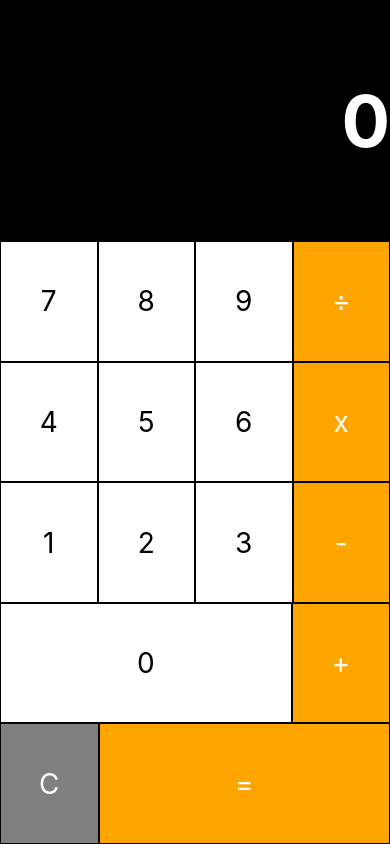
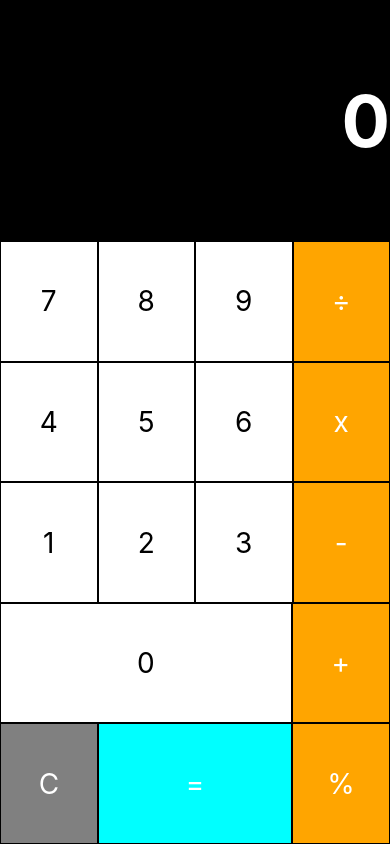
Before and after one commit to bast38900/CalculatorApp, a React Native app: screen / in a window 390 px wide. Built offline with nearby package versions, Linux system fonts and the light colour scheme.

Commit message:
percentage added

```diff
--- a/app/assets/colors.ts
+++ b/app/assets/colors.ts
@@ -5,5 +5,6 @@ export const Colors = {
   black: '#000000',
   orange: '#FFA500',
   white: '#FFFFFF',
-  grey: '#808080'
+  grey: '#808080',
+  aqua: '#00FFFF',
 };
--- a/app/components/calculator.tsx
+++ b/app/components/calculator.tsx
@@ -13,6 +13,7 @@ export const Keyboard = (props: Props) => {
   const [displayValue, setDisplayValue] = useState('0');
   const [firstValue, setFirstValue] = useState('');
   const [OperatorValue, setOperator] = useState('');
+  const [calculatedPercentage, setCalculatedPercentage] = useState('');
 
 
   /**
@@ -35,6 +36,11 @@ export const Keyboard = (props: Props) => {
    * Function to handle if equal ('=') are pressed.
    */
   const equalPressed = () => {
+    if (calculatedPercentage) {
+      setDisplayValue(calculatedPercentage)
+      setCalculatedPercentage('')
+    }
+    else {
       const a = parseFloat(firstValue)
       const b = parseFloat(displayValue)
       let result = ('0');
@@ -58,6 +64,35 @@ export const Keyboard = (props: Props) => {
 
       setDisplayValue(result)
     }
+  }
+
+  /**
+   * Function to handle if percentage ('%') are pressed.
+   */
+  const percentagePressed = () => {
+    const number = parseFloat(firstValue)
+    const percentage = parseFloat(displayValue) * 0.01
+    let result = ('0');
+
+    switch (OperatorValue) {
+      case "+":
+        result = (number + (number * (percentage))).toString()
+        break;
+      case "-":
+        result = (number -(number * (percentage))).toString()
+        break;
+      case "x":
+        result = (number * (percentage)).toString()
+        break;
+      case "÷":
+        result = (number / (number * (percentage))).toString()
+        break;
+      default:
+        return result;
+    }
+
+    setCalculatedPercentage(calculatedPercentage + result)
+  }
 
   /**
    * Function to handle if clear ('C') are pressed.
@@ -66,6 +101,7 @@ export const Keyboard = (props: Props) => {
     setDisplayValue('0')
     setFirstValue('')
     setOperator('')
+    setCalculatedPercentage('')
   }
 
   return (
@@ -97,7 +133,8 @@ export const Keyboard = (props: Props) => {
       </View>
       <View style={styles.rowContainer}>
         <Button title='C' style={{backgroundColor: Colors.grey}} textStyle={{color: Colors.white}} onPress={() => clearPressed()}/>
-        <Button title='=' style={{backgroundColor: Colors.orange, flex: 3}} textStyle={{color: Colors.white}} onPress={() => equalPressed()}/>
+        <Button title='=' style={{backgroundColor: Colors.aqua, flex: 2}} textStyle={{color: Colors.white}} onPress={() => equalPressed()}/>
+        <Button title='%' style={{backgroundColor: Colors.orange, flex: 1}} textStyle={{color: Colors.white}} onPress={() => percentagePressed()}/>
       </View>
     </View>
   )
```
Lines whose indentation alone changed are shown as unchanged.
